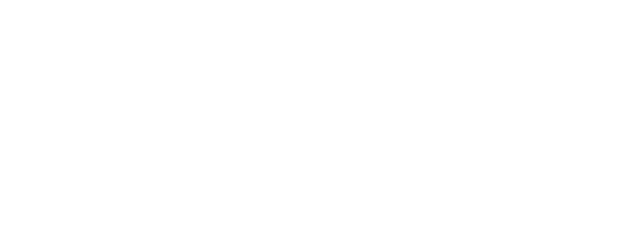
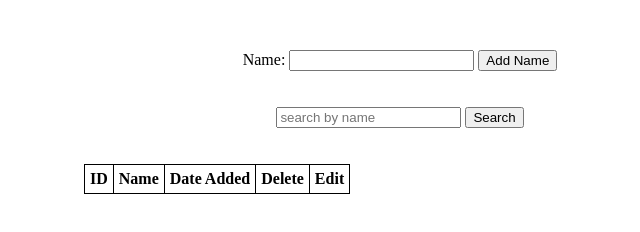
Before and after one commit to jacquesLaguerre/crud_web_app_fe, a plain HTML site: page PROJECT/client/index.html in a window 1280 px wide. Shown: the whole page, without its empty margins (240-880 px from the left). Drawn offline with Linux system fonts and the light colour scheme.

Commit message:
Set up complete

```diff
--- a/PROJECT/client/index.html
+++ b/PROJECT/client/index.html
@@ -6,6 +6,43 @@
   <title>Web APP</title>
 </head>
 <body>
+<main>
+  <label>Name:</label>
+  <input type="text" id="name-input">
+  <link rel="stylesheet" href="stylesheet.css">
+  <button id="'add-name-btn">Add Name</button>
+  <br> <br> <br>
+  <div>
+   <input placeholder="search by name"
+   id="search-input">
+   <button id="'search-btn">
+    Search
+   </button>
+<br> <br> <br>
+<table id="table">
+<thead>
+  <th>
+    ID
+  </th>
+  <th>
+  Name
+  </th>
+  <th>
+Date Added
+  </th>
+  <th>
+  Delete
+  </th>
+  <th>
+  Edit
+  </th>
+</thead>
+</table>
 
+  </div>
+</main>
+<script src="index.js">
+
+</script>
 </body>
 </html>
--- /dev/null
+++ b/PROJECT/client/stylesheet.css
@@ -0,0 +1,18 @@
+main {
+  width: 50%;
+  margin: 50px auto;
+  text-align: center;
+}
+
+table,
+th,
+td {
+  border-collapse: collapse;
+  border: 1px solid #000;
+
+}
+
+th,
+td {
+  padding: 5px;
+}
```
